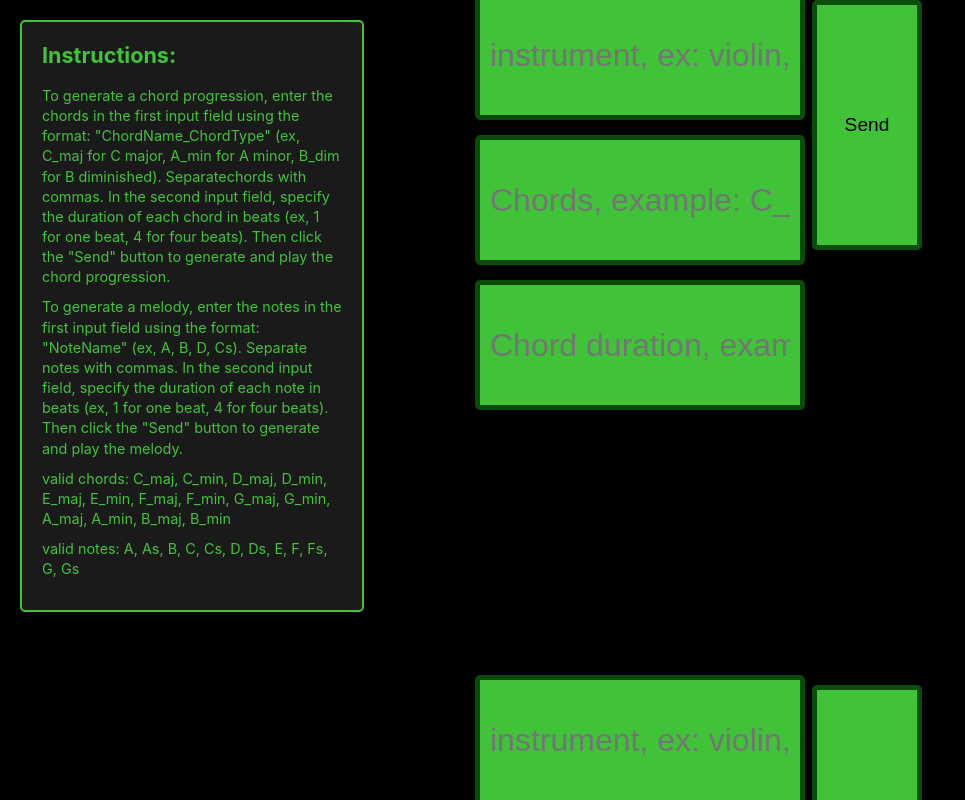
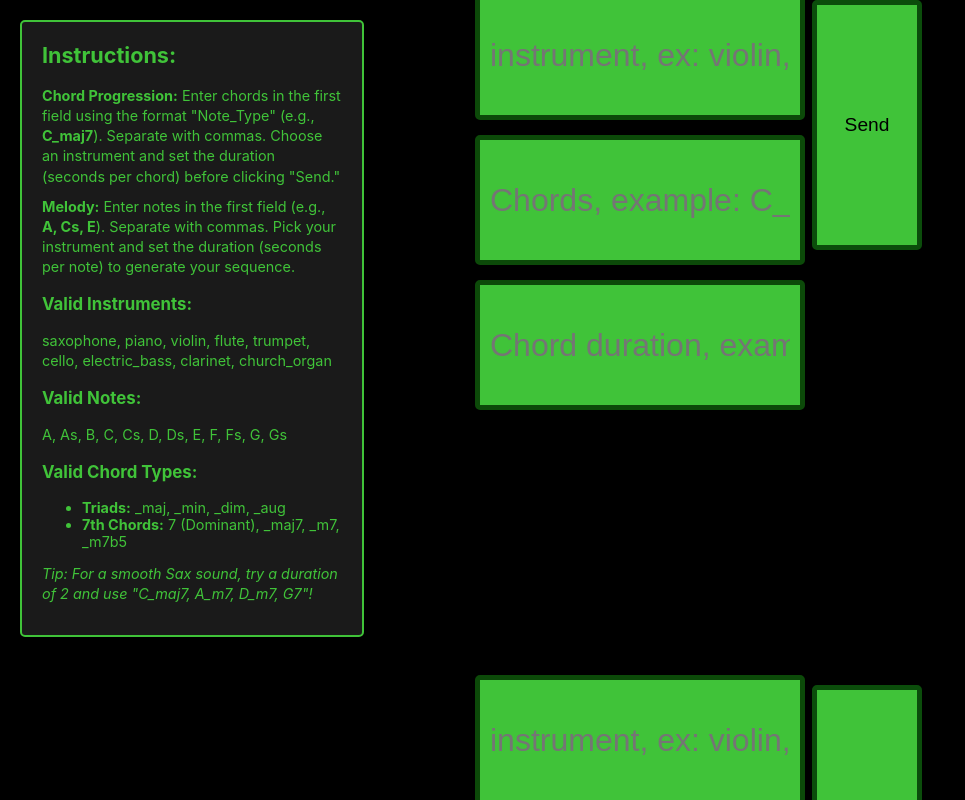
Before and after one commit to daniel-c-silva/SynthBridge, a React (Create React App) app in the folder frontend/: page / in a window 1280 px wide. Shown: the top 800 px of the page, without its empty margins (0-965 px from the left). Built offline with nearby package versions, Linux system fonts and the light colour scheme.

Commit message:
Fix instructions

```diff
--- a/frontend/src/components/main.jsx
+++ b/frontend/src/components/main.jsx
@@ -53,12 +53,25 @@ function Main() {
   return (
     <div>
 
-      <div className="instructions">
-        <h2>Instructions:</h2>
-        <p>To generate a chord progression, enter the chords in the first input field using the format: "ChordName_ChordType" (ex, C_maj for C major, A_min for A minor, B_dim for B diminished). Separatechords with commas. In the second input field, specify the duration of each chord in beats (ex, 1 for one beat, 4 for four beats). Then click the "Send" button to generate and play the chord progression.</p>
-        <p>To generate a melody, enter the notes in the first input field using the format: "NoteName" (ex, A, B, D, Cs). Separate notes with commas. In the second input field, specify the duration of each note in beats (ex, 1 for one beat, 4 for four beats). Then click the "Send" button to generate and play the melody.</p>
-        <p>valid chords: C_maj, C_min, D_maj, D_min, E_maj, E_min, F_maj, F_min, G_maj, G_min, A_maj, A_min, B_maj, B_min</p>
-        <p>valid notes: A, As, B, C, Cs, D, Ds, E, F, Fs, G, Gs</p>
+  <div className="instructions">
+    <h2>Instructions:</h2>
+    <p><strong>Chord Progression:</strong> Enter chords in the first field using the format "Note_Type" (e.g., <strong>C_maj7</strong>). Separate with commas. Choose an instrument and set the duration (seconds per chord) before clicking "Send."</p>
+
+    <p><strong>Melody:</strong> Enter notes in the first field (e.g., <strong>A, Cs, E</strong>). Separate with commas. Pick your instrument and set the duration (seconds per note) to generate your sequence.</p>
+
+    <h3>Valid Instruments:</h3>
+    <p>saxophone, piano, violin, flute, trumpet, cello, electric_bass, clarinet, church_organ</p>
+
+    <h3>Valid Notes:</h3>
+    <p>A, As, B, C, Cs, D, Ds, E, F, Fs, G, Gs</p>
+
+    <h3>Valid Chord Types:</h3>
+    <ul>
+        <li><strong>Triads:</strong> _maj, _min, _dim, _aug</li>
+        <li><strong>7th Chords:</strong> 7 (Dominant), _maj7, _m7, _m7b5</li>
+    </ul>
+
+    <p><em>Tip: For a smooth Sax sound, try a duration of 2 and use "C_maj7, A_m7, D_m7, G7"!</em></p>
 
       </div>
 
```
